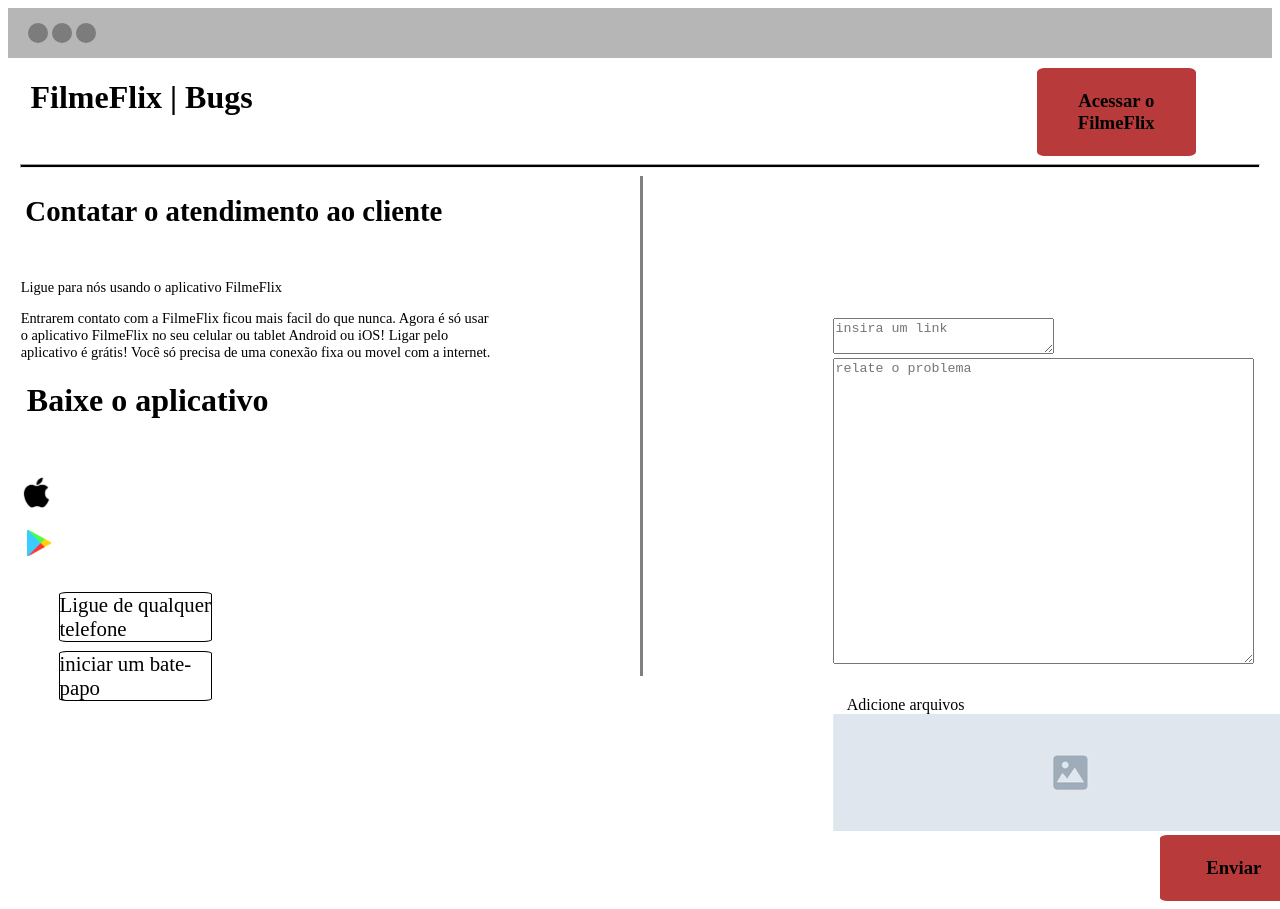
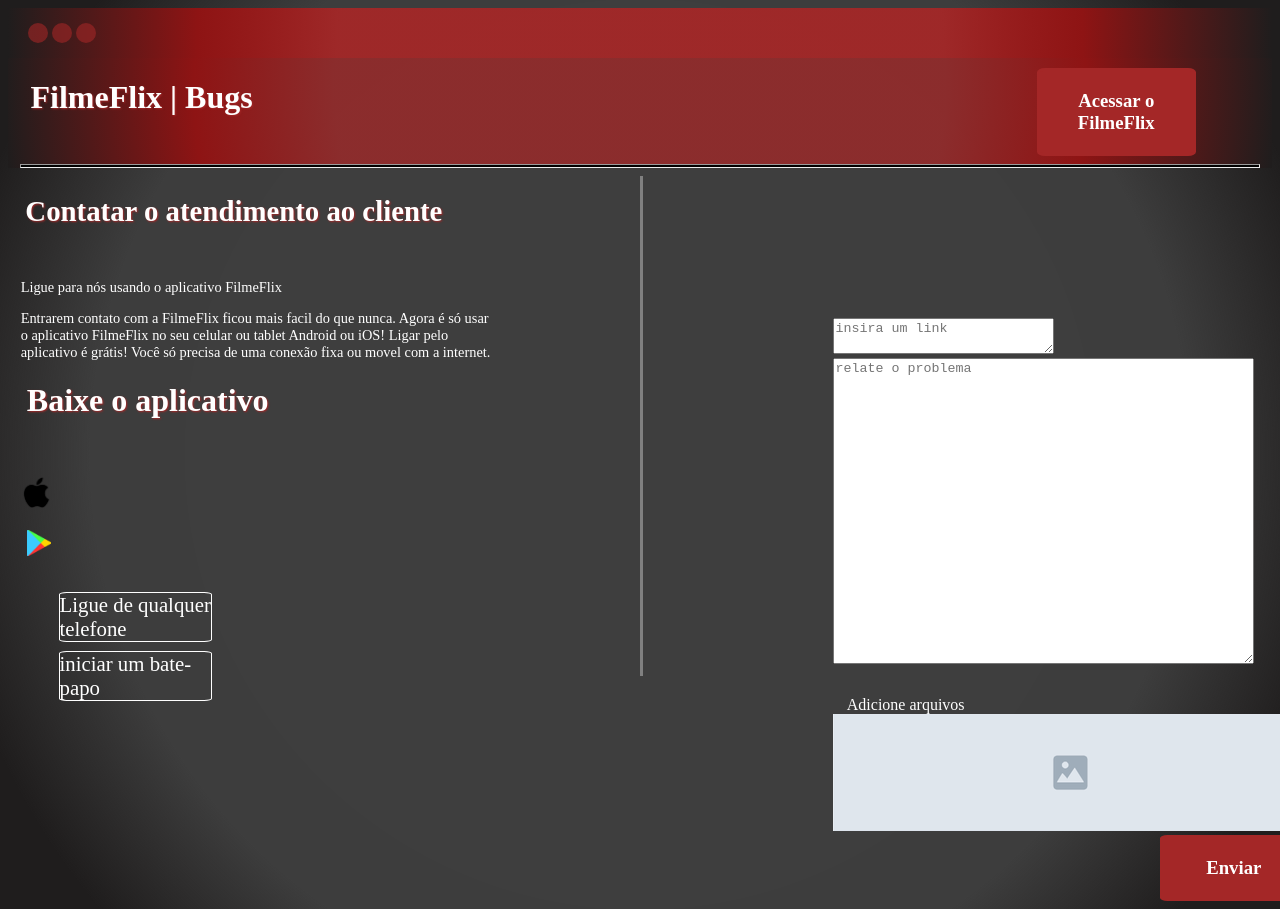
Before and after one commit to LorenzoBrunoBueno/projeto-colaborativo, a plain HTML site: page bugs.html in a window 1280 px wide. Shown: the top 909 px of the page. Drawn offline with Linux system fonts and the light colour scheme.

Commit message:
os css com a corzinha certa

```diff
--- a/css/bugs.css
+++ b/css/bugs.css
@@ -1,7 +1,15 @@
+body{
+  background: radial-gradient(circle, rgba(0,0,0,0.7553396358543417) 46%, rgba(0,0,0,0.7609418767507002) 70%, rgba(31,29,29,1) 90%);
+color: white;
+}
+header{
+  background: radial-gradient(circle, rgba(164,39,39,0.7553396358543417) 48%, rgba(142,20,20,1) 70%, rgba(31,29,29,1) 100%);
+}
 #top{
     width: 100%;
     height: 50px;
-    background-color: rgb(182, 182, 182);
+    background: radial-gradient(circle, rgba(164,39,39,0.7553396358543417) 48%, rgba(142,20,20,1) 70%, rgba(31,29,29,1) 100%);
+
 }
 #bottom{
   width: 100%;
@@ -21,7 +29,7 @@ hr{
 .circle1 {
   height: 20px;
   width: 20px;
-    background-color: #555;
+  background-color: rgb(164, 39, 39);
   border-radius: 50%;
   margin-left: 20px;
   display: inline-block;
@@ -31,7 +39,7 @@ hr{
 .circle2 {
   height: 20px;
   width: 20px;
-    background-color: #555;
+  background-color: rgb(164, 39, 39);
   border-radius: 50%;
   display: inline-block;
   opacity: 0.6;
@@ -39,7 +47,7 @@ hr{
 .circle3 {
   height: 20px;
   width: 20px;
-    background-color: #555;
+  background-color: rgb(164, 39, 39);
   border-radius: 50%;
   display: inline-block;
   opacity: 0.6;
@@ -55,16 +63,16 @@ hr{
 
 #button{
     margin-top: 4%;
-    background-color: rgb(184, 58, 58);
+    background-color: rgb(164, 39, 39);
     border: solid;
-    border-color: rgb(184, 58, 58);
+    border-color:rgb(164, 39, 39);
     width: 60%;
     border-radius: 5%;
     text-align: center;
 }
 #left{
     width: 50%;
-    border-right: 3px solid gray;
+    border-right: 3px solid gray ;
   height: 500px;
 }
 #rigth{
@@ -125,12 +133,22 @@ h1{
     margin-top: 10%;
 }
 #btnEnviar{
-  background-color: rgb(184, 58, 58);
+  background-color: rgb(164, 39, 39);
   border: solid;
-  border-color: rgb(184, 58, 58);
+  border-color:rgb(164, 39, 39);
   border-radius: 5%;
   height: 35%;
   width: 50%;
   text-align: center;
   margin-left: 115%;
 }
+h1{
+  color: white;
+  text-shadow: 1px 1px 2px rgb(164, 39, 39);
+}
+p{
+ color: white;
+}
+ba{
+ color: white;
+}
--- a/css/style.css
+++ b/css/style.css
@@ -1,7 +1,15 @@
+body{
+  background: radial-gradient(circle, rgba(0,0,0,0.7553396358543417) 46%, rgba(0,0,0,0.7609418767507002) 70%, rgba(31,29,29,1) 90%);
+color: white;
+}
+header{
+  background: radial-gradient(circle, rgba(164,39,39,0.7553396358543417) 48%, rgba(142,20,20,1) 70%, rgba(31,29,29,1) 100%);
+}
 #top{
     width: 100%;
     height: 50px;
-    background-color: rgb(182, 182, 182);
+
+    background: radial-gradient(circle, rgba(164,39,39,0.7553396358543417) 48%, rgba(142,20,20,1) 70%, rgba(31,29,29,1) 100%);
 }
 #bottom{
   width: 100%;
@@ -18,10 +26,11 @@ hr{
     height: 2px;
     background-color: black;
 }
+
 .circle1 {
     height: 20px;
     width: 20px;
-    background-color: #555;
+    background-color: rgb(164, 39, 39);
     border-radius: 50%;
     margin-left: 20px;
     display: inline-block;
@@ -31,7 +40,7 @@ hr{
   .circle2 {
     height: 20px;
     width: 20px;
-    background-color: #555;
+    background-color: rgb(164, 39, 39);
     border-radius: 50%;
     display: inline-block;
     opacity: 0.6;
@@ -39,11 +48,12 @@ hr{
   .circle3 {
     height: 20px;
     width: 20px;
-    background-color: #555;
+    background-color: rgb(164, 39, 39);
     border-radius: 50%;
     display: inline-block;
     opacity: 0.6;
   }
+
 #img-lupa{
     display: inline-block;
    margin: auto;
@@ -108,3 +118,7 @@ svg{
   width: 20px;
   height: 20px;
 }
+h1{
+
+  text-shadow: 1px 1px 2px rgb(164, 39, 39);
+}
```
Lines whose indentation alone changed are shown as unchanged.
